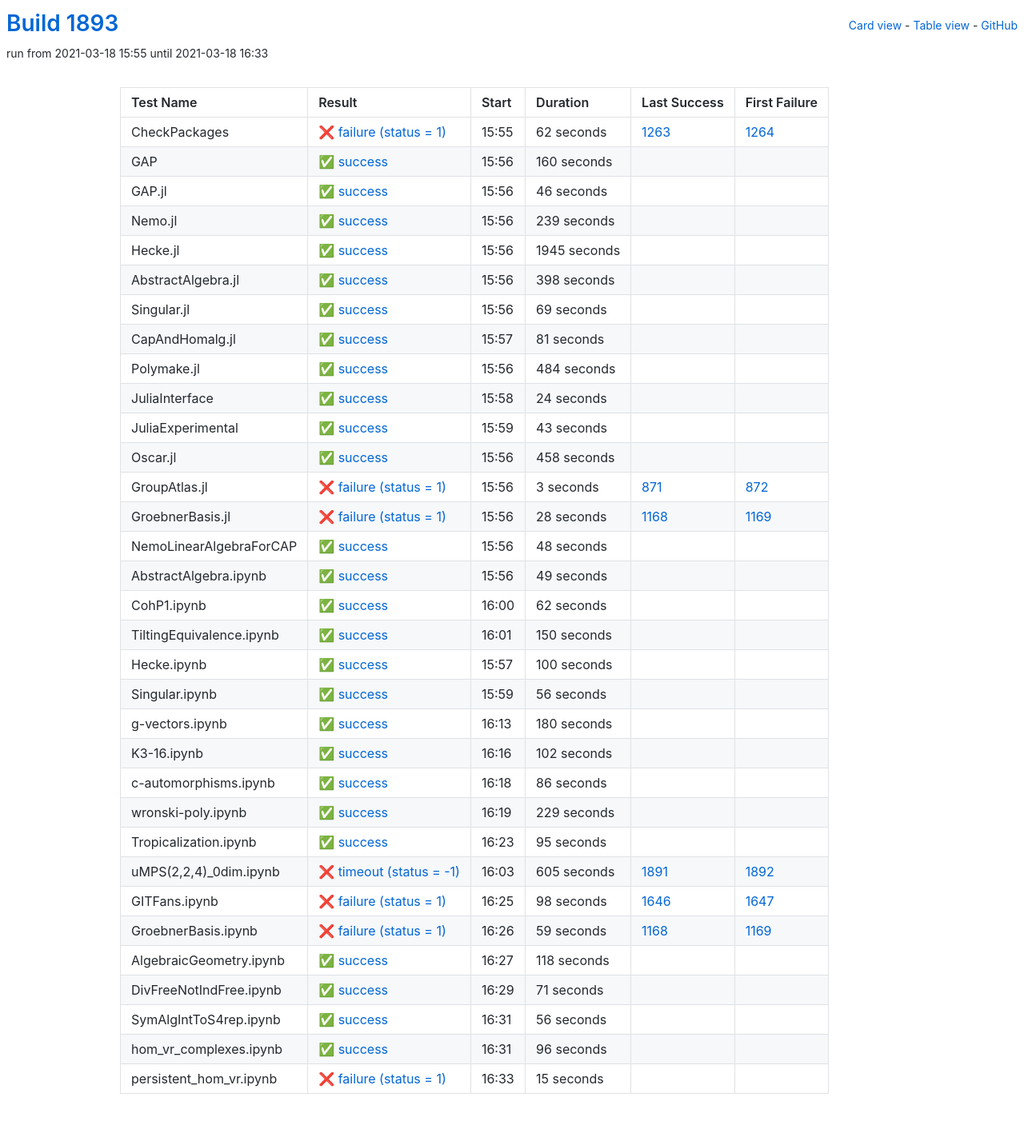
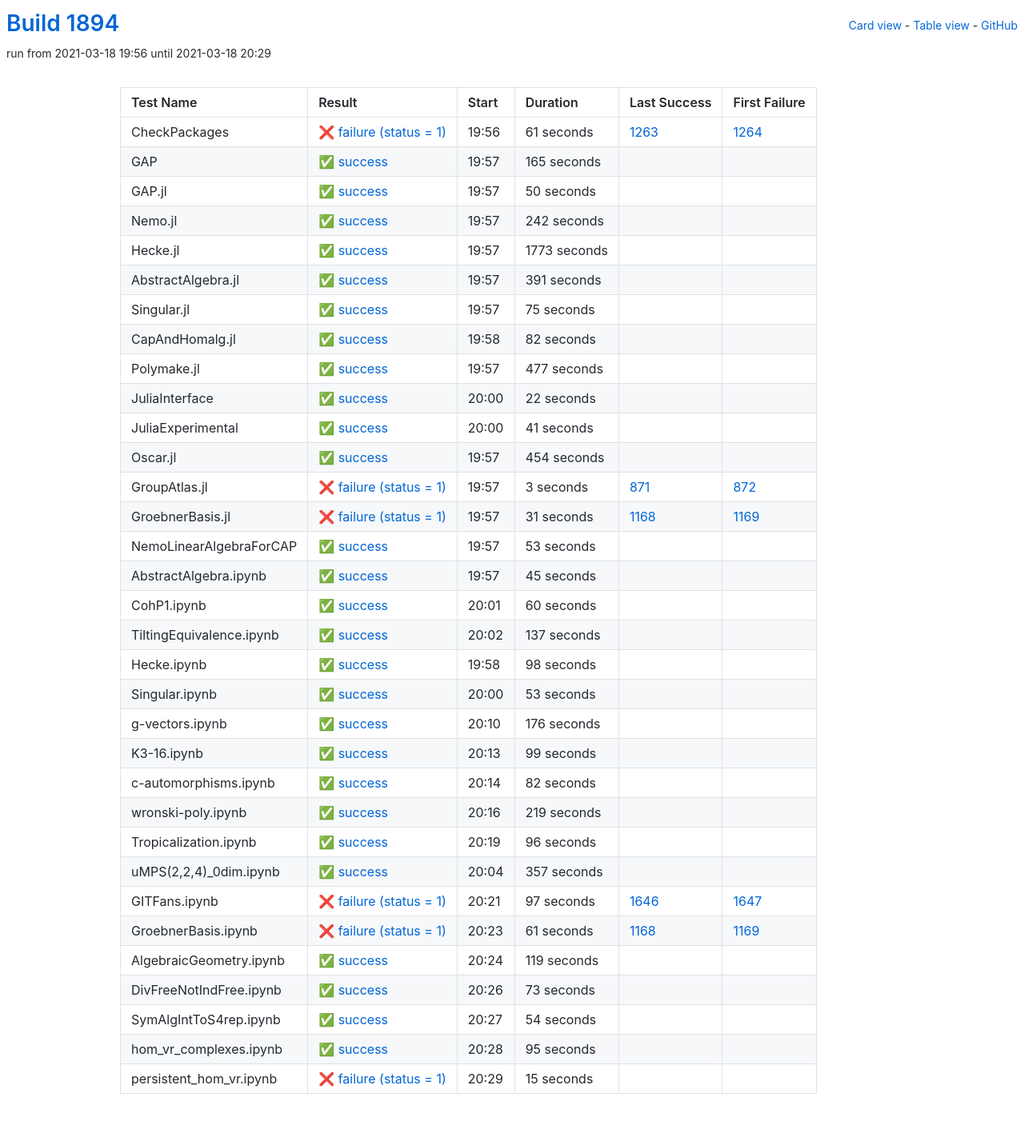
Before and after one commit to oscar-system/oscar-ci-status-stable, a Jekyll site: the page built from table.html, in a window 1280 px wide. Shown: the whole page at 80% size. Built offline with Jekyll 4.4.1, drawn with Linux system fonts in a browser that asks for light colours.

Commit message:
Build #1894

```diff
--- a/_data/ci.yml
+++ b/_data/ci.yml
@@ -1,6 +1,6 @@
 ---
-build: 1893
-build_url: https://oscarci.mathematik.uni-kl.de/job/oscar-stable/1893/
+build: 1894
+build_url: https://oscarci.mathematik.uni-kl.de/job/oscar-stable/1894/
 job: oscar-stable
 organization: oscar-system
 repo: oscar-ci-status-stable
@@ -8,152 +8,152 @@ repourl: https://github.com/oscar-system/oscar-ci-status-stable
 tests:
 - name: CheckPackages
   id: checkpackages
-  log: https://oscarci.mathematik.uni-kl.de/job/oscar-stable/1893/artifact/logs/build-1893/CheckPackages.log
-  start: 2021-03-18 15:55
+  log: https://oscarci.mathematik.uni-kl.de/job/oscar-stable/1894/artifact/logs/build-1894/CheckPackages.log
+  start: 2021-03-18 19:56
   success: false
   exitcode: 1
   status: failure
-  duration: 62
+  duration: 61
   last_success: 1263
   last_success_url: https://oscarci.mathematik.uni-kl.de/job/oscar-stable/1263/
   first_failure: 1264
   first_failure_url: https://oscarci.mathematik.uni-kl.de/job/oscar-stable/1264/
 - name: GAP
   id: gap
-  log: https://oscarci.mathematik.uni-kl.de/job/oscar-stable/1893/artifact/logs/build-1893/GAP.log
-  start: 2021-03-18 15:56
+  log: https://oscarci.mathematik.uni-kl.de/job/oscar-stable/1894/artifact/logs/build-1894/GAP.log
+  start: 2021-03-18 19:57
   success: true
   exitcode: 0
   status: success
-  duration: 160
+  duration: 165
   last_success: false
   last_success_url:
   first_failure: false
   first_failure_url:
 - name: GAP.jl
   id: gap-jl
-  log: https://oscarci.mathematik.uni-kl.de/job/oscar-stable/1893/artifact/logs/build-1893/GAP.jl.log
-  start: 2021-03-18 15:56
+  log: https://oscarci.mathematik.uni-kl.de/job/oscar-stable/1894/artifact/logs/build-1894/GAP.jl.log
+  start: 2021-03-18 19:57
   success: true
   exitcode: 0
   status: success
-  duration: 46
+  duration: 50
   last_success: false
   last_success_url:
   first_failure: false
   first_failure_url:
 - name: Nemo.jl
   id: nemo-jl
-  log: https://oscarci.mathematik.uni-kl.de/job/oscar-stable/1893/artifact/logs/build-1893/Nemo.jl.log
-  start: 2021-03-18 15:56
+  log: https://oscarci.mathematik.uni-kl.de/job/oscar-stable/1894/artifact/logs/build-1894/Nemo.jl.log
+  start: 2021-03-18 19:57
   success: true
   exitcode: 0
   status: success
-  duration: 239
+  duration: 242
   last_success: false
   last_success_url:
   first_failure: false
   first_failure_url:
 - name: Hecke.jl
   id: hecke-jl
-  log: https://oscarci.mathematik.uni-kl.de/job/oscar-stable/1893/artifact/logs/build-1893/Hecke.jl.log
-  start: 2021-03-18 15:56
+  log: https://oscarci.mathematik.uni-kl.de/job/oscar-stable/1894/artifact/logs/build-1894/Hecke.jl.log
+  start: 2021-03-18 19:57
   success: true
   exitcode: 0
   status: success
-  duration: 1945
+  duration: 1773
   last_success: false
   last_success_url:
   first_failure: false
   first_failure_url:
 - name: AbstractAlgebra.jl
   id: abstractalgebra-jl
-  log: https://oscarci.mathematik.uni-kl.de/job/oscar-stable/1893/artifact/logs/build-1893/AbstractAlgebra.jl.log
-  start: 2021-03-18 15:56
+  log: https://oscarci.mathematik.uni-kl.de/job/oscar-stable/1894/artifact/logs/build-1894/AbstractAlgebra.jl.log
+  start: 2021-03-18 19:57
   success: true
   exitcode: 0
   status: success
-  duration: 398
+  duration: 391
   last_success: false
   last_success_url:
   first_failure: false
   first_failure_url:
 - name: Singular.jl
   id: singular-jl
-  log: https://oscarci.mathematik.uni-kl.de/job/oscar-stable/1893/artifact/logs/build-1893/Singular.jl.log
-  start: 2021-03-18 15:56
+  log: https://oscarci.mathematik.uni-kl.de/job/oscar-stable/1894/artifact/logs/build-1894/Singular.jl.log
+  start: 2021-03-18 19:57
   success: true
   exitcode: 0
   status: success
-  duration: 69
+  duration: 75
   last_success: false
   last_success_url:
   first_failure: false
   first_failure_url:
 - name: CapAndHomalg.jl
   id: capandhomalg-jl
-  log: https://oscarci.mathematik.uni-kl.de/job/oscar-stable/1893/artifact/logs/build-1893/CapAndHomalg.jl.log
-  start: 2021-03-18 15:57
+  log: https://oscarci.mathematik.uni-kl.de/job/oscar-stable/1894/artifact/logs/build-1894/CapAndHomalg.jl.log
+  start: 2021-03-18 19:58
   success: true
   exitcode: 0
   status: success
-  duration: 81
+  duration: 82
   last_success: false
   last_success_url:
   first_failure: false
   first_failure_url:
 - name: Polymake.jl
   id: polymake-jl
-  log: https://oscarci.mathematik.uni-kl.de/job/oscar-stable/1893/artifact/logs/build-1893/Polymake.jl.log
-  start: 2021-03-18 15:56
+  log: https://oscarci.mathematik.uni-kl.de/job/oscar-stable/1894/artifact/logs/build-1894/Polymake.jl.log
+  start: 2021-03-18 19:57
   success: true
   exitcode: 0
   status: success
-  duration: 484
+  duration: 477
   last_success: false
   last_success_url:
   first_failure: false
   first_failure_url:
 - name: JuliaInterface
   id: juliainterface
-  log: https://oscarci.mathematik.uni-kl.de/job/oscar-stable/1893/artifact/logs/build-1893/JuliaInterface.log
-  start: 2021-03-18 15:58
+  log: https://oscarci.mathematik.uni-kl.de/job/oscar-stable/1894/artifact/logs/build-1894/JuliaInterface.log
+  start: 2021-03-18 20:00
   success: true
   exitcode: 0
   status: success
-  duration: 24
+  duration: 22
   last_success: false
   last_success_url:
   first_failure: false
   first_failure_url:
 - name: JuliaExperimental
   id: juliaexperimental
-  log: https://oscarci.mathematik.uni-kl.de/job/oscar-stable/1893/artifact/logs/build-1893/JuliaExperimental.log
-  start: 2021-03-18 15:59
+  log: https://oscarci.mathematik.uni-kl.de/job/oscar-stable/1894/artifact/logs/build-1894/JuliaExperimental.log
+  start: 2021-03-18 20:00
   success: true
   exitcode: 0
   status: success
-  duration: 43
+  duration: 41
   last_success: false
   last_success_url:
   first_failure: false
   first_failure_url:
 - name: Oscar.jl
   id: oscar-jl
-  log: https://oscarci.mathematik.uni-kl.de/job/oscar-stable/1893/artifact/logs/build-1893/Oscar.jl.log
-  start: 2021-03-18 15:56
+  log: https://oscarci.mathematik.uni-kl.de/job/oscar-stable/1894/artifact/logs/build-1894/Oscar.jl.log
+  start: 2021-03-18 19:57
   success: true
   exitcode: 0
   status: success
-  duration: 458
+  duration: 454
   last_success: false
   last_success_url:
   first_failure: false
   first_failure_url:
 - name: GroupAtlas.jl
   id: groupatlas-jl
-  log: https://oscarci.mathematik.uni-kl.de/job/oscar-stable/1893/artifact/logs/build-1893/GroupAtlas.jl.log
-  start: 2021-03-18 15:56
+  log: https://oscarci.mathematik.uni-kl.de/job/oscar-stable/1894/artifact/logs/build-1894/GroupAtlas.jl.log
+  start: 2021-03-18 19:57
   success: false
   exitcode: 1
   status: failure
@@ -164,140 +164,224 @@ tests:
   first_failure_url: https://oscarci.mathematik.uni-kl.de/job/oscar-stable/872/
 - name: GroebnerBasis.jl
   id: groebnerbasis-jl
-  log: https://oscarci.mathematik.uni-kl.de/job/oscar-stable/1893/artifact/logs/build-1893/GroebnerBasis.jl.log
-  start: 2021-03-18 15:56
+  log: https://oscarci.mathematik.uni-kl.de/job/oscar-stable/1894/artifact/logs/build-1894/GroebnerBasis.jl.log
+  start: 2021-03-18 19:57
   success: false
   exitcode: 1
   status: failure
-  duration: 28
+  duration: 31
   last_success: 1168
   last_success_url: https://oscarci.mathematik.uni-kl.de/job/oscar-stable/1168/
   first_failure: 1169
   first_failure_url: https://oscarci.mathematik.uni-kl.de/job/oscar-stable/1169/
 - name: NemoLinearAlgebraForCAP
   id: nemolinearalgebraforcap
-  log: https://oscarci.mathematik.uni-kl.de/job/oscar-stable/1893/artifact/logs/build-1893/NemoLinearAlgebraForCAP.log
-  start: 2021-03-18 15:56
+  log: https://oscarci.mathematik.uni-kl.de/job/oscar-stable/1894/artifact/logs/build-1894/NemoLinearAlgebraForCAP.log
+  start: 2021-03-18 19:57
   success: true
   exitcode: 0
   status: success
-  duration: 48
+  duration: 53
   last_success: false
   last_success_url:
   first_failure: false
   first_failure_url:
 - name: AbstractAlgebra.ipynb
   id: abstractalgebra-ipynb
-  log: https://oscarci.mathematik.uni-kl.de/job/oscar-stable/1893/artifact/logs/build-1893/AbstractAlgebra.ipynb.log
-  start: 2021-03-18 15:56
+  log: https://oscarci.mathematik.uni-kl.de/job/oscar-stable/1894/artifact/logs/build-1894/AbstractAlgebra.ipynb.log
+  start: 2021-03-18 19:57
   success: true
   exitcode: 0
   status: success
-  duration: 49
+  duration: 45
   last_success: false
   last_success_url:
   first_failure: false
   first_failure_url:
 - name: CohP1.ipynb
   id: cohp1-ipynb
-  log: https://oscarci.mathematik.uni-kl.de/job/oscar-stable/1893/artifact/logs/build-1893/CohP1.ipynb.log
-  start: 2021-03-18 16:00
+  log: https://oscarci.mathematik.uni-kl.de/job/oscar-stable/1894/artifact/logs/build-1894/CohP1.ipynb.log
+  start: 2021-03-18 20:01
   success: true
   exitcode: 0
   status: success
-  duration: 62
+  duration: 60
   last_success: false
   last_success_url:
   first_failure: false
   first_failure_url:
 - name: TiltingEquivalence.ipynb
   id: tiltingequivalence-ipynb
-  log: https://oscarci.mathematik.uni-kl.de/job/oscar-stable/1893/artifact/logs/build-1893/TiltingEquivalence.ipynb.log
-  start: 2021-03-18 16:01
+  log: https://oscarci.mathematik.uni-kl.de/job/oscar-stable/1894/artifact/logs/build-1894/TiltingEquivalence.ipynb.log
+  start: 2021-03-18 20:02
   success: true
   exitcode: 0
   status: success
-  duration: 150
+  duration: 137
   last_success: false
   last_success_url:
   first_failure: false
   first_failure_url:
 - name: Hecke.ipynb
   id: hecke-ipynb
-  log: https://oscarci.mathematik.uni-kl.de/job/oscar-stable/1893/artifact/logs/build-1893/Hecke.ipynb.log
-  start: 2021-03-18 15:57
+  log: https://oscarci.mathematik.uni-kl.de/job/oscar-stable/1894/artifact/logs/build-1894/Hecke.ipynb.log
+  start: 2021-03-18 19:58
   success: true
   exitcode: 0
   status: success
-  duration: 100
+  duration: 98
   last_success: false
   last_success_url:
   first_failure: false
   first_failure_url:
 - name: Singular.ipynb
   id: singular-ipynb
-  log: https://oscarci.mathematik.uni-kl.de/job/oscar-stable/1893/artifact/logs/build-1893/Singular.ipynb.log
-  start: 2021-03-18 15:59
+  log: https://oscarci.mathematik.uni-kl.de/job/oscar-stable/1894/artifact/logs/build-1894/Singular.ipynb.log
+  start: 2021-03-18 20:00
   success: true
   exitcode: 0
   status: success
-  duration: 56
+  duration: 53
   last_success: false
   last_success_url:
   first_failure: false
   first_failure_url:
 - name: g-vectors.ipynb
   id: g-vectors-ipynb
-  log: https://oscarci.mathematik.uni-kl.de/job/oscar-stable/1893/artifact/logs/build-1893/g-vectors.ipynb.log
-  start: 2021-03-18 16:13
+  log: https://oscarci.mathematik.uni-kl.de/job/oscar-stable/1894/artifact/logs/build-1894/g-vectors.ipynb.log
+  start: 2021-03-18 20:10
   success: true
   exitcode: 0
   status: success
-  duration: 180
+  duration: 176
   last_success: false
   last_success_url:
   first_failure: false
   first_failure_url:
 - name: K3-16.ipynb
   id: k3-16-ipynb
-  log: https://oscarci.mathematik.uni-kl.de/job/oscar-stable/1893/artifact/logs/build-1893/K3-16.ipynb.log
-  start: 2021-03-18 16:16
+  log: https://oscarci.mathematik.uni-kl.de/job/oscar-stable/1894/artifact/logs/build-1894/K3-16.ipynb.log
+  start: 2021-03-18 20:13
   success: true
   exitcode: 0
   status: success
-  duration: 102
+  duration: 99
   last_success: false
   last_success_url:
   first_failure: false
   first_failure_url:
 - name: c-automorphisms.ipynb
   id: c-automorphisms-ipynb
-  log: https://oscarci.mathematik.uni-kl.de/job/oscar-stable/1893/artifact/logs/build-1893/c-automorphisms.ipynb.log
-  start: 2021-03-18 16:18
+  log: https://oscarci.mathematik.uni-kl.de/job/oscar-stable/1894/artifact/logs/build-1894/c-automorphisms.ipynb.log
+  start: 2021-03-18 20:14
   success: true
   exitcode: 0
   status: success
-  duration: 86
+  duration: 82
   last_success: false
   last_success_url:
   first_failure: false
   first_failure_url:
 - name: wronski-poly.ipynb
   id: wronski-poly-ipynb
-  log: https://oscarci.mathematik.uni-kl.de/job/oscar-stable/1893/artifact/logs/build-1893/wronski-poly.ipynb.log
-  start: 2021-03-18 16:19
+  log: https://oscarci.mathematik.uni-kl.de/job/oscar-stable/1894/artifact/logs/build-1894/wronski-poly.ipynb.log
+  start: 2021-03-18 20:16
   success: true
   exitcode: 0
   status: success
-  duration: 229
+  duration: 219
   last_success: false
   last_success_url:
   first_failure: false
   first_failure_url:
 - name: Tropicalization.ipynb
   id: tropicalization-ipynb
-  log: https://oscarci.mathematik.uni-kl.de/job/oscar-stable/1893/artifact/logs/build-1893/Tropicalization.ipynb.log
-  start: 2021-03-18 16:23
+  log: https://oscarci.mathematik.uni-kl.de/job/oscar-stable/1894/artifact/logs/build-1894/Tropicalization.ipynb.log
+  start: 2021-03-18 20:19
+  success: true
+  exitcode: 0
+  status: success
+  duration: 96
+  last_success: false
+  last_success_url:
+  first_failure: false
+  first_failure_url:
+- name: uMPS(2,2,4)_0dim.ipynb
+  id: umps-2-2-4-0dim-ipynb
+  log: https://oscarci.mathematik.uni-kl.de/job/oscar-stable/1894/artifact/logs/build-1894/uMPS-2-2-4-_0dim.ipynb.log
+  start: 2021-03-18 20:04
+  success: true
+  exitcode: 0
+  status: success
+  duration: 357
+  last_success: false
+  last_success_url:
+  first_failure: false
+  first_failure_url:
+- name: GITFans.ipynb
+  id: gitfans-ipynb
+  log: https://oscarci.mathematik.uni-kl.de/job/oscar-stable/1894/artifact/logs/build-1894/GITFans.ipynb.log
+  start: 2021-03-18 20:21
+  success: false
+  exitcode: 1
+  status: failure
+  duration: 97
+  last_success: 1646
+  last_success_url: https://oscarci.mathematik.uni-kl.de/job/oscar-stable/1646/
+  first_failure: 1647
+  first_failure_url: https://oscarci.mathematik.uni-kl.de/job/oscar-stable/1647/
+- name: GroebnerBasis.ipynb
+  id: groebnerbasis-ipynb
+  log: https://oscarci.mathematik.uni-kl.de/job/oscar-stable/1894/artifact/logs/build-1894/GroebnerBasis.ipynb.log
+  start: 2021-03-18 20:23
+  success: false
+  exitcode: 1
+  status: failure
+  duration: 61
+  last_success: 1168
+  last_success_url: https://oscarci.mathematik.uni-kl.de/job/oscar-stable/1168/
+  first_failure: 1169
+  first_failure_url: https://oscarci.mathematik.uni-kl.de/job/oscar-stable/1169/
+- name: AlgebraicGeometry.ipynb
+  id: algebraicgeometry-ipynb
+  log: https://oscarci.mathematik.uni-kl.de/job/oscar-stable/1894/artifact/logs/build-1894/AlgebraicGeometry.ipynb.log
+  start: 2021-03-18 20:24
+  success: true
+  exitcode: 0
+  status: success
+  duration: 119
+  last_success: false
+  last_success_url:
+  first_failure: false
+  first_failure_url:
+- name: DivFreeNotIndFree.ipynb
+  id: divfreenotindfree-ipynb
+  log: https://oscarci.mathematik.uni-kl.de/job/oscar-stable/1894/artifact/logs/build-1894/DivFreeNotIndFree.ipynb.log
+  start: 2021-03-18 20:26
+  success: true
+  exitcode: 0
+  status: success
+  duration: 73
+  last_success: false
+  last_success_url:
+  first_failure: false
+  first_failure_url:
+- name: SymAlgIntToS4rep.ipynb
+  id: symalginttos4rep-ipynb
+  log: https://oscarci.mathematik.uni-kl.de/job/oscar-stable/1894/artifact/logs/build-1894/SymAlgIntToS4rep.ipynb.log
+  start: 2021-03-18 20:27
+  success: true
+  exitcode: 0
+  status: success
+  duration: 54
+  last_success: false
+  last_success_url:
+  first_failure: false
+  first_failure_url:
+- name: hom_vr_complexes.ipynb
+  id: hom-vr-complexes-ipynb
+  log: https://oscarci.mathematik.uni-kl.de/job/oscar-stable/1894/artifact/logs/build-1894/hom_vr_complexes.ipynb.log
+  start: 2021-03-18 20:28
   success: true
   exitcode: 0
   status: success
@@ -306,94 +390,10 @@ tests:
   last_success_url:
   first_failure: false
   first_failure_url:
-- name: uMPS(2,2,4)_0dim.ipynb
-  id: umps-2-2-4-0dim-ipynb
-  log: https://oscarci.mathematik.uni-kl.de/job/oscar-stable/1893/artifact/logs/build-1893/uMPS-2-2-4-_0dim.ipynb.log
-  start: 2021-03-18 16:03
-  success: false
-  exitcode: -1
-  status: timeout
-  duration: 605
-  last_success: 1891
-  last_success_url: https://oscarci.mathematik.uni-kl.de/job/oscar-stable/1891/
-  first_failure: 1892
-  first_failure_url: https://oscarci.mathematik.uni-kl.de/job/oscar-stable/1892/
-- name: GITFans.ipynb
-  id: gitfans-ipynb
-  log: https://oscarci.mathematik.uni-kl.de/job/oscar-stable/1893/artifact/logs/build-1893/GITFans.ipynb.log
-  start: 2021-03-18 16:25
-  success: false
-  exitcode: 1
-  status: failure
-  duration: 98
-  last_success: 1646
-  last_success_url: https://oscarci.mathematik.uni-kl.de/job/oscar-stable/1646/
-  first_failure: 1647
-  first_failure_url: https://oscarci.mathematik.uni-kl.de/job/oscar-stable/1647/
-- name: GroebnerBasis.ipynb
-  id: groebnerbasis-ipynb
-  log: https://oscarci.mathematik.uni-kl.de/job/oscar-stable/1893/artifact/logs/build-1893/GroebnerBasis.ipynb.log
-  start: 2021-03-18 16:26
-  success: false
-  exitcode: 1
-  status: failure
-  duration: 59
-  last_success: 1168
-  last_success_url: https://oscarci.mathematik.uni-kl.de/job/oscar-stable/1168/
-  first_failure: 1169
-  first_failure_url: https://oscarci.mathematik.uni-kl.de/job/oscar-stable/1169/
-- name: AlgebraicGeometry.ipynb
-  id: algebraicgeometry-ipynb
-  log: https://oscarci.mathematik.uni-kl.de/job/oscar-stable/1893/artifact/logs/build-1893/AlgebraicGeometry.ipynb.log
-  start: 2021-03-18 16:27
-  success: true
-  exitcode: 0
-  status: success
-  duration: 118
-  last_success: false
-  last_success_url:
-  first_failure: false
-  first_failure_url:
-- name: DivFreeNotIndFree.ipynb
-  id: divfreenotindfree-ipynb
-  log: https://oscarci.mathematik.uni-kl.de/job/oscar-stable/1893/artifact/logs/build-1893/DivFreeNotIndFree.ipynb.log
-  start: 2021-03-18 16:29
-  success: true
-  exitcode: 0
-  status: success
-  duration: 71
-  last_success: false
-  last_success_url:
-  first_failure: false
-  first_failure_url:
-- name: SymAlgIntToS4rep.ipynb
-  id: symalginttos4rep-ipynb
-  log: https://oscarci.mathematik.uni-kl.de/job/oscar-stable/1893/artifact/logs/build-1893/SymAlgIntToS4rep.ipynb.log
-  start: 2021-03-18 16:31
-  success: true
-  exitcode: 0
-  status: success
-  duration: 56
-  last_success: false
-  last_success_url:
-  first_failure: false
-  first_failure_url:
-- name: hom_vr_complexes.ipynb
-  id: hom-vr-complexes-ipynb
-  log: https://oscarci.mathematik.uni-kl.de/job/oscar-stable/1893/artifact/logs/build-1893/hom_vr_complexes.ipynb.log
-  start: 2021-03-18 16:31
-  success: true
-  exitcode: 0
-  status: success
-  duration: 96
-  last_success: false
-  last_success_url:
-  first_failure: false
-  first_failure_url:
 - name: persistent_hom_vr.ipynb
   id: persistent-hom-vr-ipynb
-  log: https://oscarci.mathematik.uni-kl.de/job/oscar-stable/1893/artifact/logs/build-1893/persistent_hom_vr.ipynb.log
-  start: 2021-03-18 16:33
+  log: https://oscarci.mathematik.uni-kl.de/job/oscar-stable/1894/artifact/logs/build-1894/persistent_hom_vr.ipynb.log
+  start: 2021-03-18 20:29
   success: false
   exitcode: 1
   status: failure
```
Also changed, not shown: README.md.
